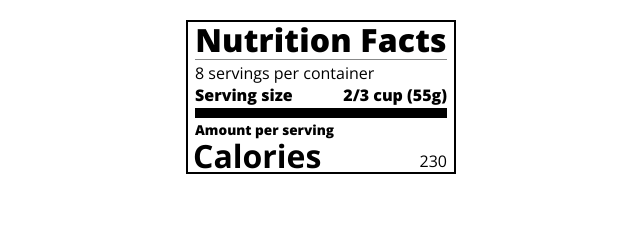
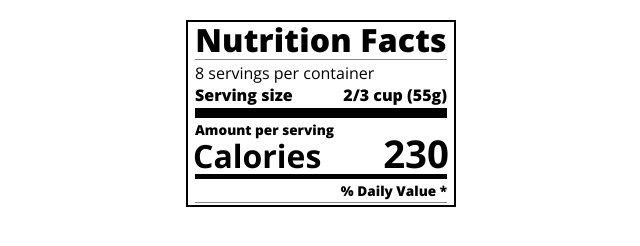
Before and after one commit to gennadijkhimij/html-css-typography, a plain HTML site: page index.html in a window 1280 px wide. Shown: the whole page, without its empty margins (319-959 px from the left). Drawn offline with nearby package versions, Linux system fonts and the light colour scheme.

Commit message:
Збереження

```diff
--- a/index.html
+++ b/index.html
@@ -24,6 +24,12 @@
     </div>
     <span>230</span>
   </div>
+  <div class="divider medium"></div>
+  <div class="daily-value small-text">
+    <p class="bold right">% Daily Value *</p>
+  </div>
+  <div class="divider"></div>
 </div>
+
 </body>
 </html>
--- a/styles.css
+++ b/styles.css
@@ -69,3 +69,17 @@ p {
     font-weight: 700;
 
   }
+
+  .calories-info span {
+    font-size: 2.4em;
+    font-weight: 700;
+    margin: -7px -2px;
+  }
+
+  .medium {
+    height: 5px;
+  }
+
+  .right {
+    justify-content: flex-end;
+  }
```
